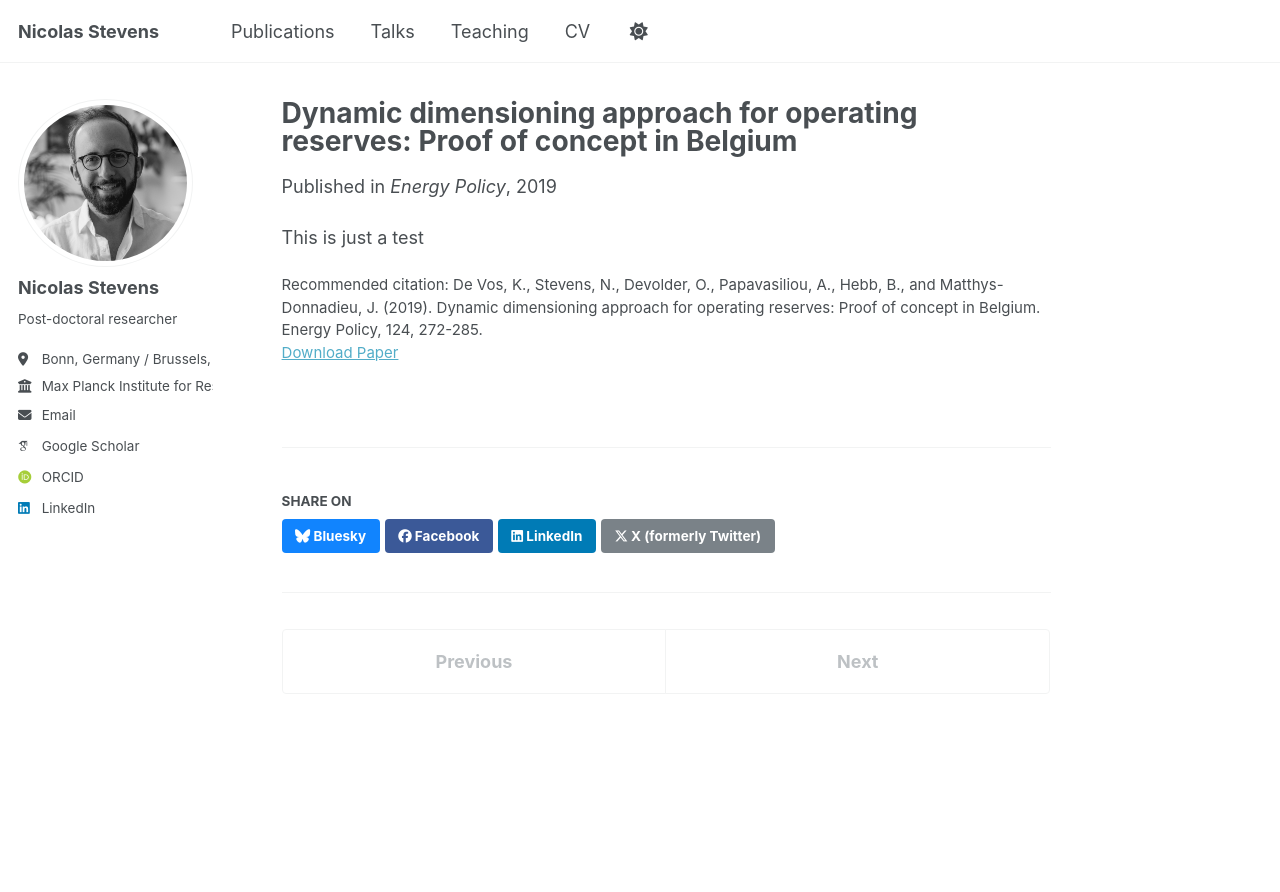
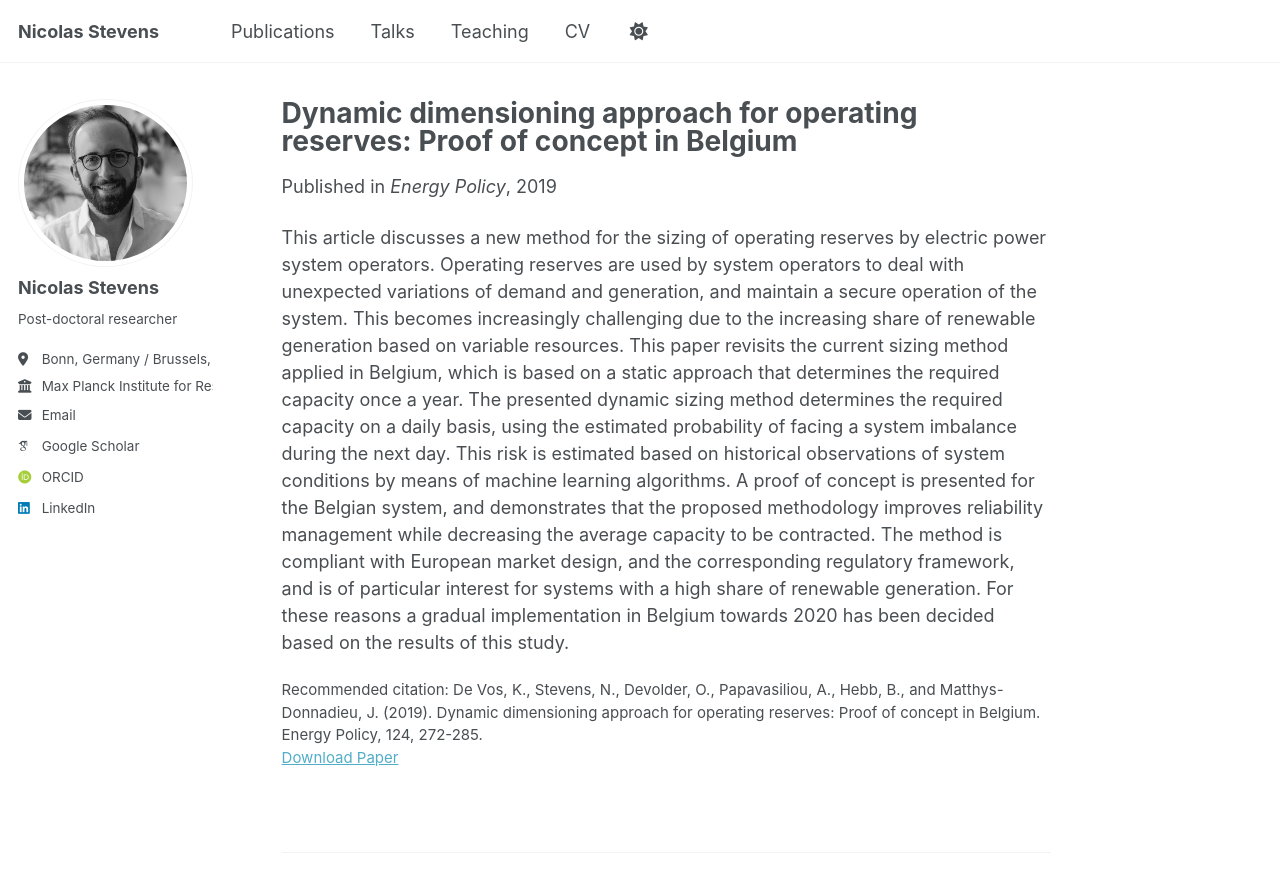
Before and after one commit to NicolasStevens/NicolasStevens.github.io, a Jekyll site: the page built from _publications/DeVos2019.md, in a window 1280 px wide and 900 px high. Shown: the top 892 px of the window. Built offline with Jekyll 4.4.1, drawn with Linux system fonts in a browser that asks for light colours; some web fonts are replaced; a script that is not in the unit is left out.

Commit message:
Update DeVos2019.md

```diff
--- a/_publications/DeVos2019.md
+++ b/_publications/DeVos2019.md
@@ -8,4 +8,4 @@ venue: 'Energy Policy'
 paperurl: 'http://academicpages.github.io/files/paper1.pdf'
 citation: 'De Vos, K., Stevens, N., Devolder, O., Papavasiliou, A., Hebb, B., and Matthys-Donnadieu, J. (2019). Dynamic dimensioning approach for operating reserves: Proof of concept in Belgium. Energy Policy, 124, 272-285.'
 ---
-This is just a test
+This article discusses a new method for the sizing of operating reserves by electric power system operators. Operating reserves are used by system operators to deal with unexpected variations of demand and generation, and maintain a secure operation of the system. This becomes increasingly challenging due to the increasing share of renewable generation based on variable resources. This paper revisits the current sizing method applied in Belgium, which is based on a static approach that determines the required capacity once a year. The presented dynamic sizing method determines the required capacity on a daily basis, using the estimated probability of facing a system imbalance during the next day. This risk is estimated based on historical observations of system conditions by means of machine learning algorithms. A proof of concept is presented for the Belgian system, and demonstrates that the proposed methodology improves reliability management while decreasing the average capacity to be contracted. The method is compliant with European market design, and the corresponding regulatory framework, and is of particular interest for systems with a high share of renewable generation. For these reasons a gradual implementation in Belgium towards 2020 has been decided based on the results of this study.
```
